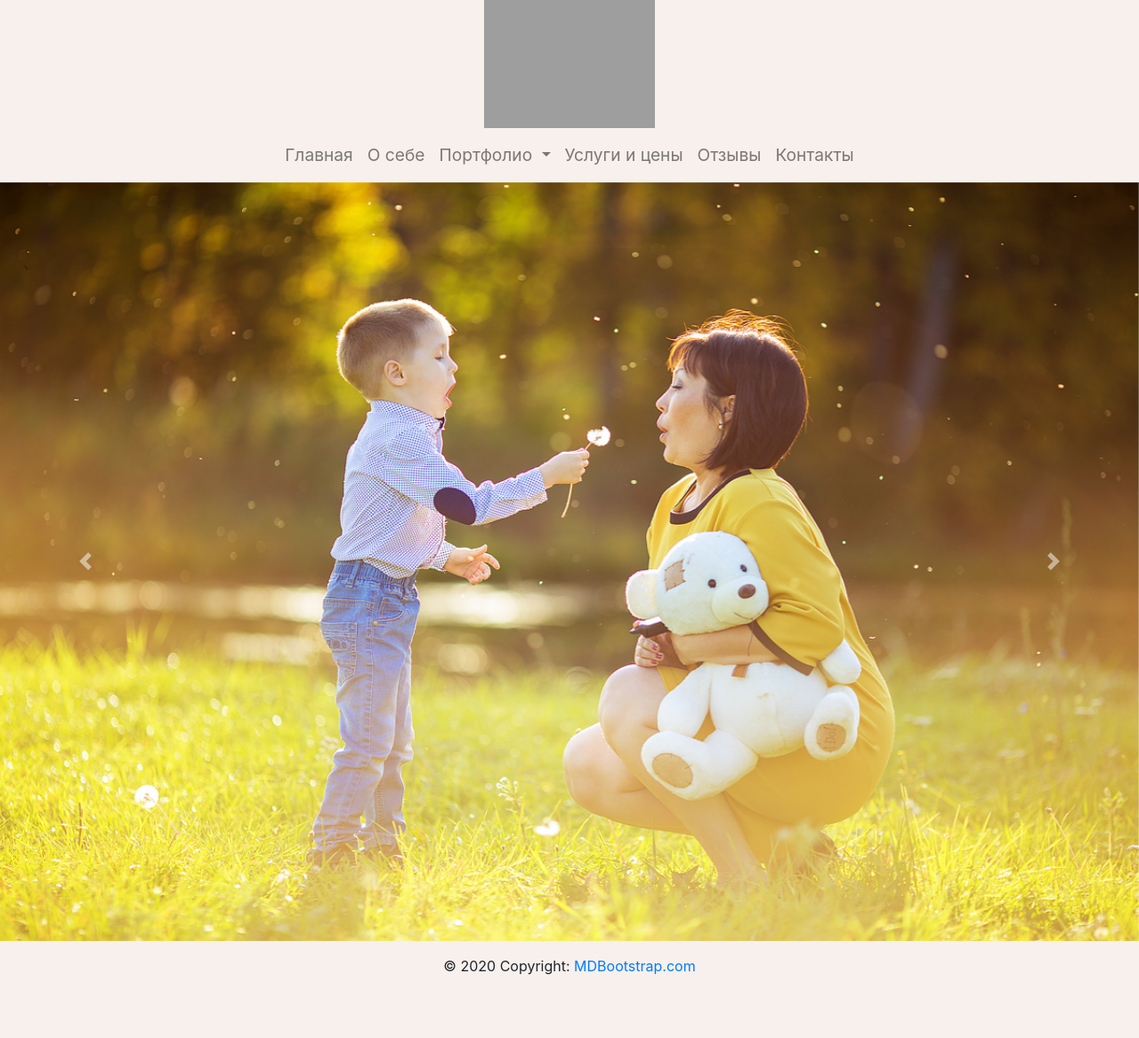
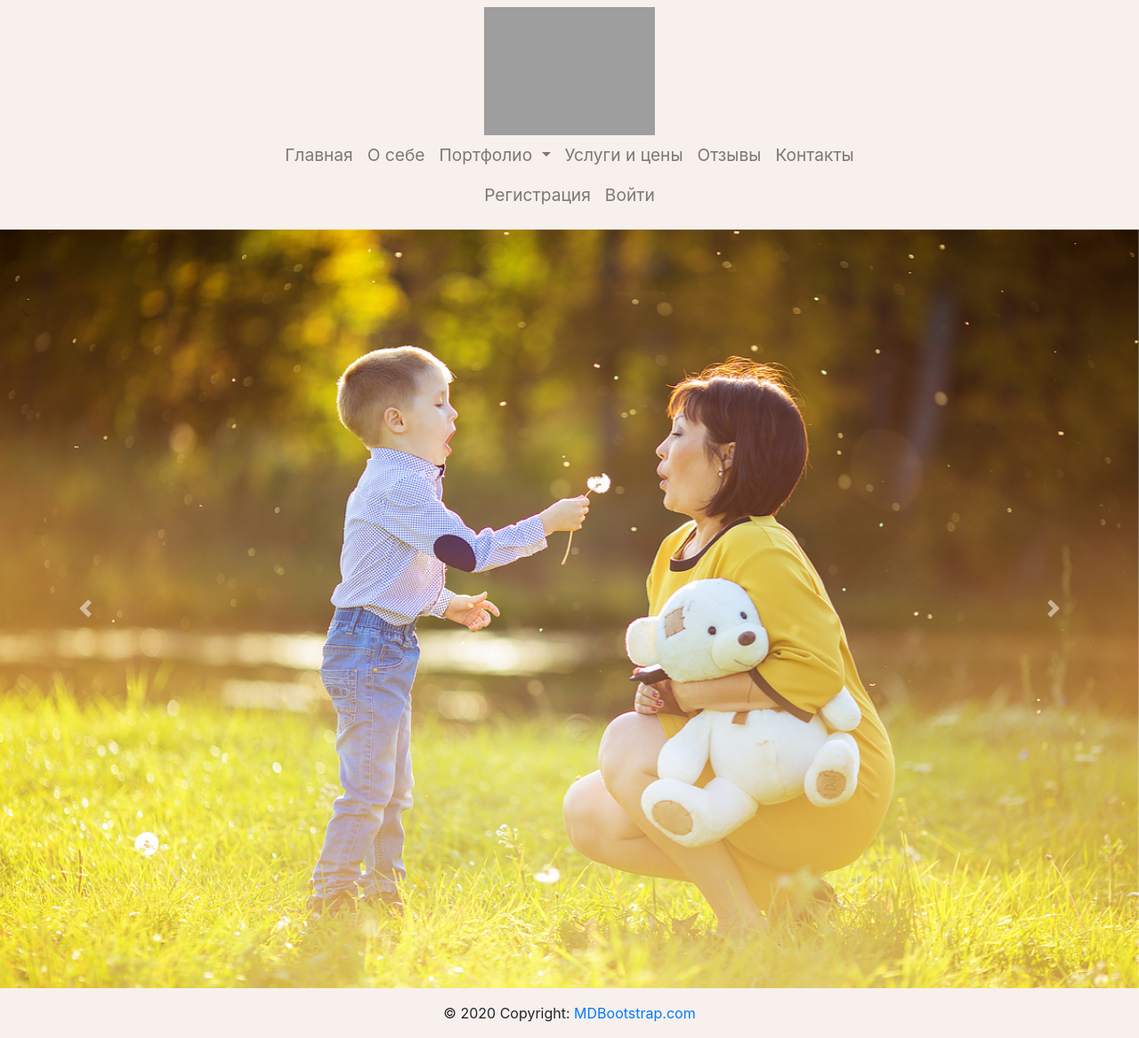
Before and after one commit to ArturKL/WEB_Project, a Flask app: page / in a window 1280 px wide. Shown: the whole page at 89% size. Before the commit the page ends 1096 px from the top, so only its background shows below. Run offline with Flask 2, Linux system fonts and the light colour scheme; data comes from the database, SQL or seed files in the repository; both versions use the stored data as it was after the commit; some libraries are stand-ins or nearby versions; grey boxes are pictures that could not be loaded.

Commit message:
Navbar update

```diff
--- a/data/forms.py
+++ b/data/forms.py
@@ -30,5 +30,5 @@ class ReviewForm(FlaskForm):
 
 class AlbumForm(FlaskForm):
     name = StringField('Название', validators=[DataRequired()])
-    photos = MultipleFileField('Загрузить фото', validators=[DataRequired()])
+    photos = MultipleFileField('Загрузить фото')
     submit = SubmitField('Сохранить')
--- a/main.py
+++ b/main.py
@@ -82,7 +82,7 @@ def login():
         user = session.query(User).filter(User.email == form.email.data).first()
         if user and user.check_password(form.password.data):
             login_user(user)
-            return redirect('/feedback')
+            return redirect('/')
         return render_template('login.html', title='Вход', form=form,
                                message='Неверный логин или пароль', albums=get_albums())
     return render_template('login.html', title='Вход', form=form, albums=get_albums())
@@ -91,7 +91,7 @@ def login():
 @app.route('/logout')
 def logout():
     logout_user()
-    return redirect('/feedback')
+    return redirect('/')
 
 
 @app.route('/review_form', methods=['GET', 'POST'])
@@ -169,8 +169,8 @@ def upload():
             album.translit_name = ru_to_en(album.name)
             album.lenght = len(form.photos.data)
             os.mkdir(f'static/albums/{album.translit_name}')
-            for file in form.photos.data:
-                file.save(os.path.join(f'static/albums/{album.translit_name}', file.filename))
+            for i, file in enumerate(form.photos.data):
+                file.save(os.path.join(f'static/albums/{album.translit_name}',  f'{i}.jpg'))
             session.add(album)
             session.commit()
             return redirect(f'/albums/{album.translit_name}')
@@ -188,8 +188,8 @@ def edit_album(name):
             abort(404)
         if form.validate_on_submit():
             album.name = form.name.data
-            for file in form.photos.data:
-                file.save(os.path.join(f'static/albums/{album.translit_name}', file.filename))
+            for i, file in enumerate(form.photos.data, start=album.lenght):
+                file.save(os.path.join(f'static/albums/{album.translit_name}', f'{i}.jpg'))
             album.lenght += len(form.photos.data)
             session.commit()
             return redirect(f'/albums/{name}')
--- a/template/404.html
+++ b/template/404.html
@@ -1,5 +1,5 @@
 {% extends 'base.html' %}
-{% block content %}
+{% block primary_content %}
     <div class="container">
         <h1>Ошибка 404. Объект не найден!</h1>
     </div>
--- a/template/album_form.html
+++ b/template/album_form.html
@@ -1,4 +1,4 @@
-{% extends 'ui.html' %}
+{% extends 'base.html' %}
 {% block primary_content %}
 <div class="container">
     <h1>Загрузить альбом</h1>
@@ -18,7 +18,7 @@
             {% endfor %}
         </p>
         <p>
-            {{ form.photos.label(class="required") }}<br>
+            {{ form.photos.label() }}<br>
             {{ form.photos(class="form-control-file", type="file") }}<br>
             {% for error in form.photos.errors %}
                 <p class="alert alert-danger" role="alert">
--- a/template/album_view.html
+++ b/template/album_view.html
@@ -1,4 +1,4 @@
-{% extends 'ui.html' %}
+{% extends 'base.html' %}
 {% block primary_content %}
 <div class="container">
     <h1>{{ album.name }}</h1>
--- a/template/base.html
+++ b/template/base.html
@@ -12,17 +12,13 @@
     <title>{{ title }}</title>
 </head>
 <body>
-    <header role="banner">
-        <div class="container-fluid main-color">
+    <nav class="navbar navbar-expand-lg navbar-fixed-top navbar-toggleable-sm navbar-inverse flex-column navbar-light main-color">
         <img src="{{ url_for('static', filename='img/logo.png') }}" alt="" id="logo-main" class="h-center">
-        </div>
-    </header>
-    <nav class="navbar navbar-expand-lg navbar-light main-color">
         <button class="navbar-toggler" type="button" data-toggle="collapse" data-target="#navbarSupportedContent" aria-controls="navbarSupportedContent" aria-expanded="false" aria-label="Toggle navigation">
             <span class="navbar-toggler-icon"></span>
         </button>
-        <div class="collapse navbar-collapse" id="navbarSupportedContent">
-            <ul class="navbar-nav mr-auto h-center">
+        <div class="collapse navbar-collapse justify-content-center flex-column" id="navbarSupportedContent">
+            <ul class="navbar-nav mr-auto">
                 <li class="nav-item">
                     <a class="nav-link" href="/"> Главная <span class="sr-only"></span></a>
                 </li>
@@ -41,6 +37,7 @@
                             <a href="/albums/upload" class="dropdown-item">Загрузить альбом</a>
                         {% endif %}
                     </div>
+                </li>
                 <li class="nav-item">
                     <a class="nav-link" href="#"> Услуги и цены </a>
                 </li>
@@ -51,10 +48,19 @@
                     <a class="nav-link" href="#"> Контакты </a>
                 </li>
             </ul>
+            <ul class="navbar-nav flex-row mb-2">
+                {% if current_user.is_authenticated %}
+                    <li class="nav-item"><a href="" class="btn">{{ current_user.name }} {{ current_user.surname }}</a></li>
+                    <li class="nav-item"><a class="btn btn-outline-dark" href="/logout">Выйти</a></li>
+                {% else %}
+                    <li class="nav-item"><a class="nav-link " href="/register">Регистрация</a></li>
+                    <li class="nav-item"><a class="nav-link" href="/login">Войти</a></li>
+                {% endif %}
+            </ul>
         </div>
     </nav>
     <div>
-        {% block content %}{% endblock %}
+        {% block primary_content %}{% endblock %}
     </div>
     <footer class="page-footer font-small main-color">
         <div class="footer-copyright text-center py-3">© 2020 Copyright:
--- a/template/feedback.html
+++ b/template/feedback.html
@@ -1,5 +1,6 @@
-{% extends "ui.html" %}
+{% extends "base.html" %}
 {% block primary_content %}
+<br>
 <div class="container">
     {% if current_user.is_authenticated %}
         <a href="/review_form" class="btn btn-warning">Новый отзыв</a><br><br>
--- a/template/login.html
+++ b/template/login.html
@@ -1,5 +1,5 @@
 {% extends "base.html" %}
-{% block content %}
+{% block primary_content %}
 <div class="container">
     <h1 class="text-center">Вход</h1>
     {% if message %}
--- a/template/main_page.html
+++ b/template/main_page.html
@@ -1,5 +1,5 @@
 {% extends "base.html" %}
-{% block content %}
+{% block primary_content %}
 <div id="mainCarousel" class="carousel slide" data-ride="carousel">
   <div class="carousel-inner">
       <div class="carousel-item" data-interval="3000">
--- a/template/register.html
+++ b/template/register.html
@@ -1,5 +1,5 @@
 {% extends "base.html" %}
-{% block content %}
+{% block primary_content %}
 <div class="container">
     <h1 class="text-center">Регистрация</h1>
     {% if message %}
--- a/template/review_form.html
+++ b/template/review_form.html
@@ -1,4 +1,4 @@
-{% extends "ui.html" %}
+{% extends "base.html" %}
 {% block primary_content %}
 <div class="container">
     {% if current_user.is_authenticated %}
```
Also changed, not shown: template/ui.html (deleted, +0 -17 lines), db/main_db.sqlite. Lines whose indentation alone changed are shown as unchanged.
